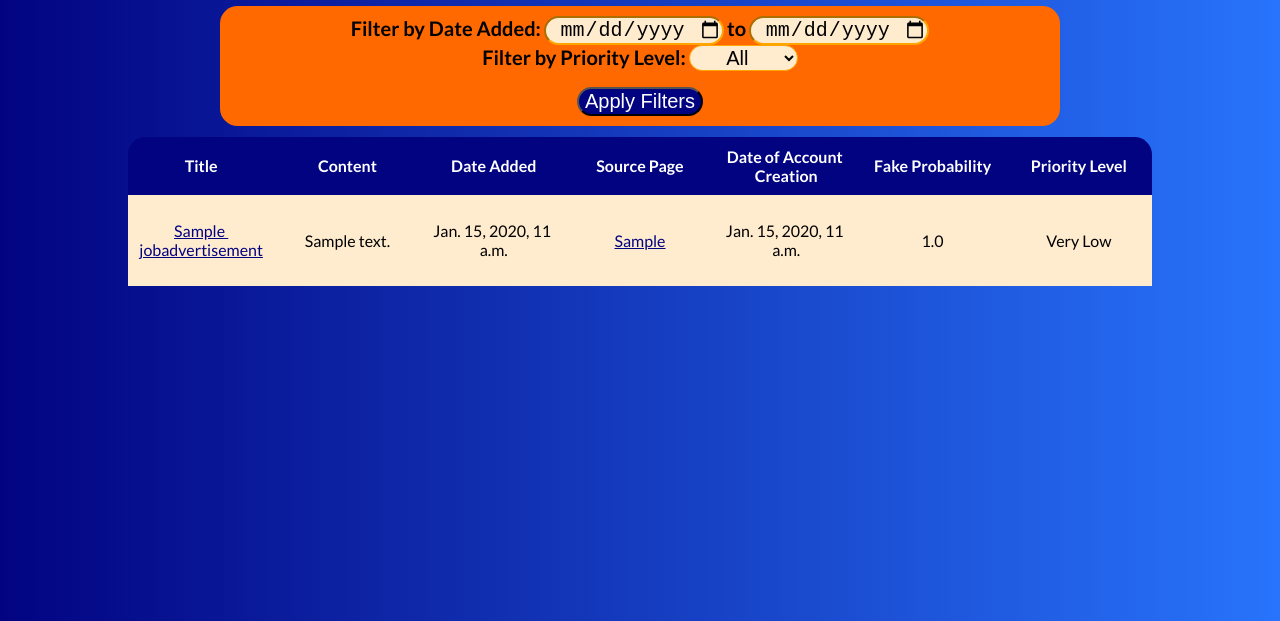
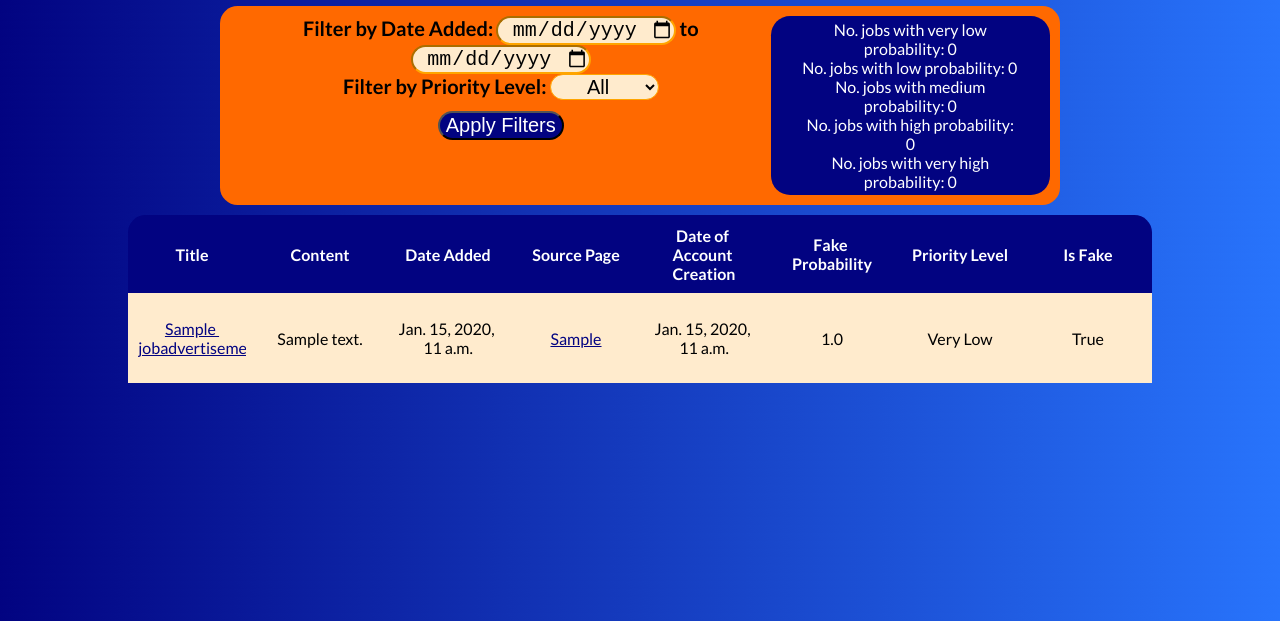
Before and after one commit to galkowskim/Supervision2023, a Django app: page /analyzer in a window 1280 px wide. Shown: the part 179-800 px from the top of the page. Run offline with Django 4.2, Linux system fonts and the light colour scheme; the first user in the database is signed in; tables that the repository leaves empty hold one stand-in row (Sample ...).

Commit message:
add is fake column and statistics

```diff
--- a/backend/job_analyzer/models.py
+++ b/backend/job_analyzer/models.py
@@ -9,6 +9,7 @@ class JobAdvertisement(models.Model):
     source_page = models.TextField(null=True, blank=True)
     date_of_account_creation = models.DateTimeField(null=True, blank=True)
     fake_probability = models.FloatField(null=True, blank=True)
+    is_fake = models.BooleanField(default=False)
 
     class ProrityLevels(models.TextChoices):
         VERY_LOW = "1", _('Very Low')
--- a/backend/job_analyzer/static/job_analyzer/jobs.css
+++ b/backend/job_analyzer/static/job_analyzer/jobs.css
@@ -115,6 +115,35 @@ h1 {
     overflow: visible;
 }
 
+#filters {
+    display: flex;
+    flex-direction: row;
+}
+
+#filters > form {
+    flex: 2;
+}
+
+.statistics {
+    flex: 1;
+    background-color: #020381;
+    color: white;
+    padding: 0.5%;
+    border-radius: 1.2em;
+}
+
+.statistics_wrapper {
+    width: 80%;
+    margin:auto;
+    text-align: left;
+}
+
+.statistics_wrapper > div {
+    display: flex;
+    flex-direction: row;
+    justify-content: space-between;
+}
+
 #filters label, #filters span{
     font-size: 2.5vh;
     font-weight: bold;
--- a/backend/job_analyzer/templates/job_analyzer/main.html
+++ b/backend/job_analyzer/templates/job_analyzer/main.html
@@ -27,6 +27,15 @@
     <br />
     <button type="submit">Apply Filters</button>
   </form>
+  <div class="statistics">
+    <div class="statistics_wrapper">
+      <div>No. jobs with very low probability: {{ jobs_very_low}}</div>
+      <div>No. jobs with low probability: {{ jobs_low }}</div>
+      <div>No. jobs with medium probability: {{ jobs_medium }}</div>
+      <div>No. jobs with high probability: {{ jobs_high }}</div>
+      <div>No. jobs with very high probability: {{ jobs_very_high }}</div>
+    </div>
+  </div>
 </div>
 <div id="header_div">
   <div class="row_div">
@@ -37,6 +46,7 @@
     <div class="col_div">Date of Account Creation</div>
     <div class="col_div">Fake Probability</div>
     <div class="col_div">Priority Level</div>
+    <div class="col_div">Is Fake</div>
   </div>
 </div>
 <div id="jobs_div">
@@ -49,6 +59,7 @@
         <div class="col_div"><p>{{ job.date_of_account_creation }}</p></div>
         <div class="col_div"><p>{{ job.fake_probability }}</p></div>
         <div class="col_div"><p>{{ job.get_priority_level_display }}</p></div>
+        <div class="col_div"><p>{{ job.is_fake }}</p></div>
     </div>
   {% empty %}
   <div class="row_div">
--- a/backend/job_analyzer/views.py
+++ b/backend/job_analyzer/views.py
@@ -45,6 +45,13 @@ class MainPageJobAdvertisementList(LoginRequiredMixin, ListView):
 
         context['job_advertisements'] = job_advertisements
 
+        print(job_advertisements[0].priority_level)
+        context['jobs_very_low'] = job_advertisements.filter(priority_level='Very Low').count()
+        context['jobs_low'] = job_advertisements.filter(priority_level='Low').count()
+        context['jobs_medium'] = job_advertisements.filter(priority_level=3).count()
+        context['jobs_high'] = job_advertisements.filter(priority_level='High').count()
+        context['jobs_very_high'] = job_advertisements.filter(priority_level='Very High').count()
+
         return context
 
 
--- a/backend/supervision_app/tasks.py
+++ b/backend/supervision_app/tasks.py
@@ -40,6 +40,7 @@ def scrape_data():
 
     df['date_added'] = df['offer_posted']
 
+    df['is_fake'] = df['priority_level'].apply(lambda x: True if x != 'Low' and x != 'Very Low' else False)
 
     for index, row in df.iterrows():
         add_job_to_db(row)
```
Also changed, not shown: backend/job_analyzer/migrations/0002_jobadvertisement_is_fake.py (added).
